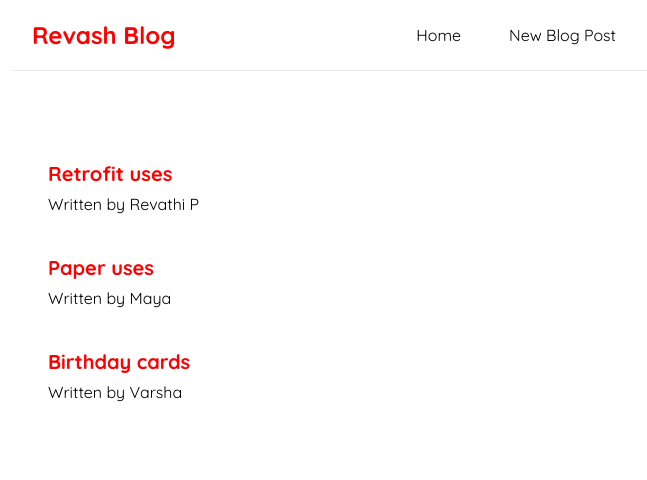
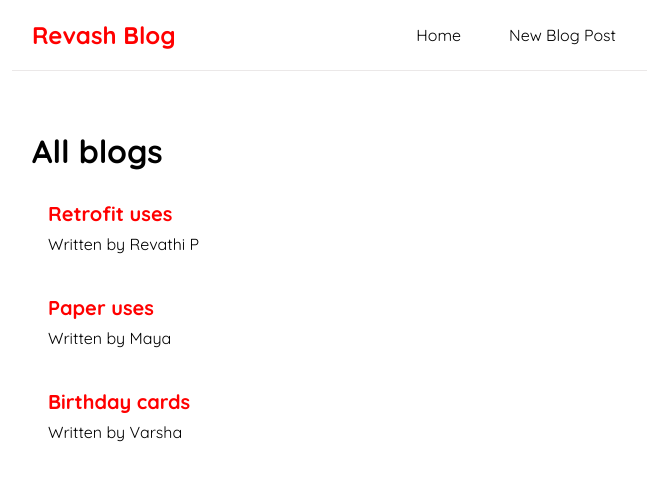
Before and after one commit to revathipriyan/react-blog-app, a React (Create React App) app: page / in a window 1280 px wide. Shown: the top 480 px of the page, without its empty margins (308-955 px from the left). Built offline with nearby package versions, Linux system fonts and the light colour scheme.

Commit message:
Props added for blog

```diff
--- a/src/App.js
+++ b/src/App.js
@@ -1,6 +1,7 @@
 
 import Navbar from './Navbar';
 import Home from './Home';
+
 
 function App() {
   return (
--- /dev/null
+++ b/src/BlogList.js
@@ -0,0 +1,17 @@
+const BlogList = ({blogs, title}) => {
+    // const blogs = props.blogs
+    // const title = props.title
+    return (
+        <div className="blog-list">
+            <h1>{title}</h1>
+             {blogs.map((blog)=>(
+            <div className="blog-preview" key={blog.id}>
+                <h2>{blog.title}</h2>
+                <p>Written by {blog.author}</p>
+            </div>
+          ))}
+        </div>
+     );
+}
+
+export default BlogList;
--- a/src/Home.js
+++ b/src/Home.js
@@ -1,7 +1,8 @@
 import { useState } from "react";
+import BlogList from './BlogList';
 
 const Home = () => {
-    const [blogs, setBlogs] = useState([
+    const [blogs] = useState([
         {title:'Retrofit uses', body:'lorem psodjkf..',author: 'Revathi P',id :1},
         {title:'Paper uses', body:'sdsd lorem psodjkf..',author: 'Maya',id :2},
         {title:'Birthday cards', body:'hello lorem psodjkf..',author: 'Varsha',id :3},
@@ -10,12 +11,7 @@
 
     return (
         <div className="home">
-          {blogs.map((blog)=>(
-            <div className="blog-preview" key={blog.id}>
-                <h2>{blog.title}</h2>
-                <p>Written by {blog.author}</p>
-            </div>
-          ))}
+         <BlogList blogs={blogs} title="All blogs"></BlogList>
         </div>
      );
 }
```
